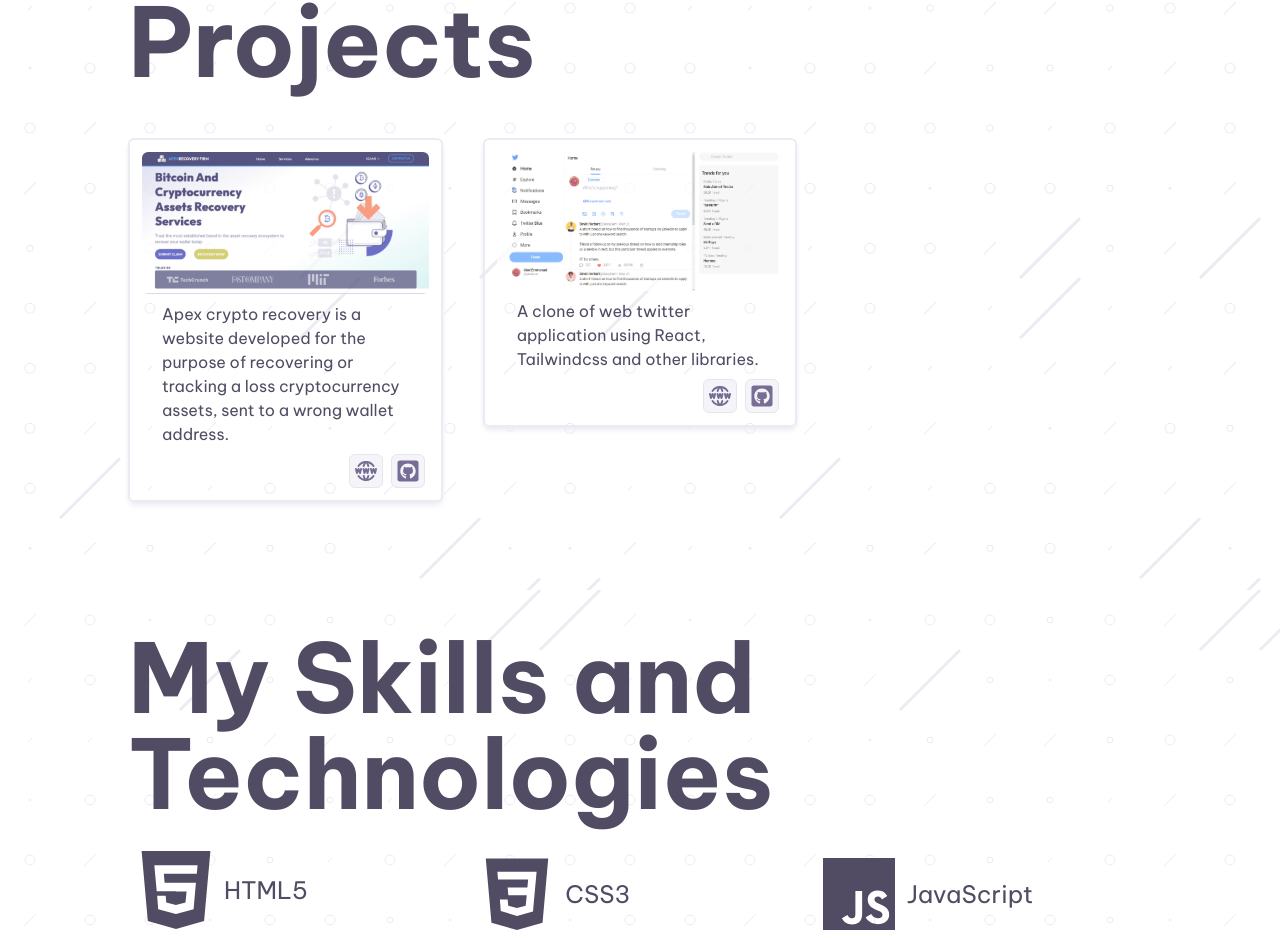
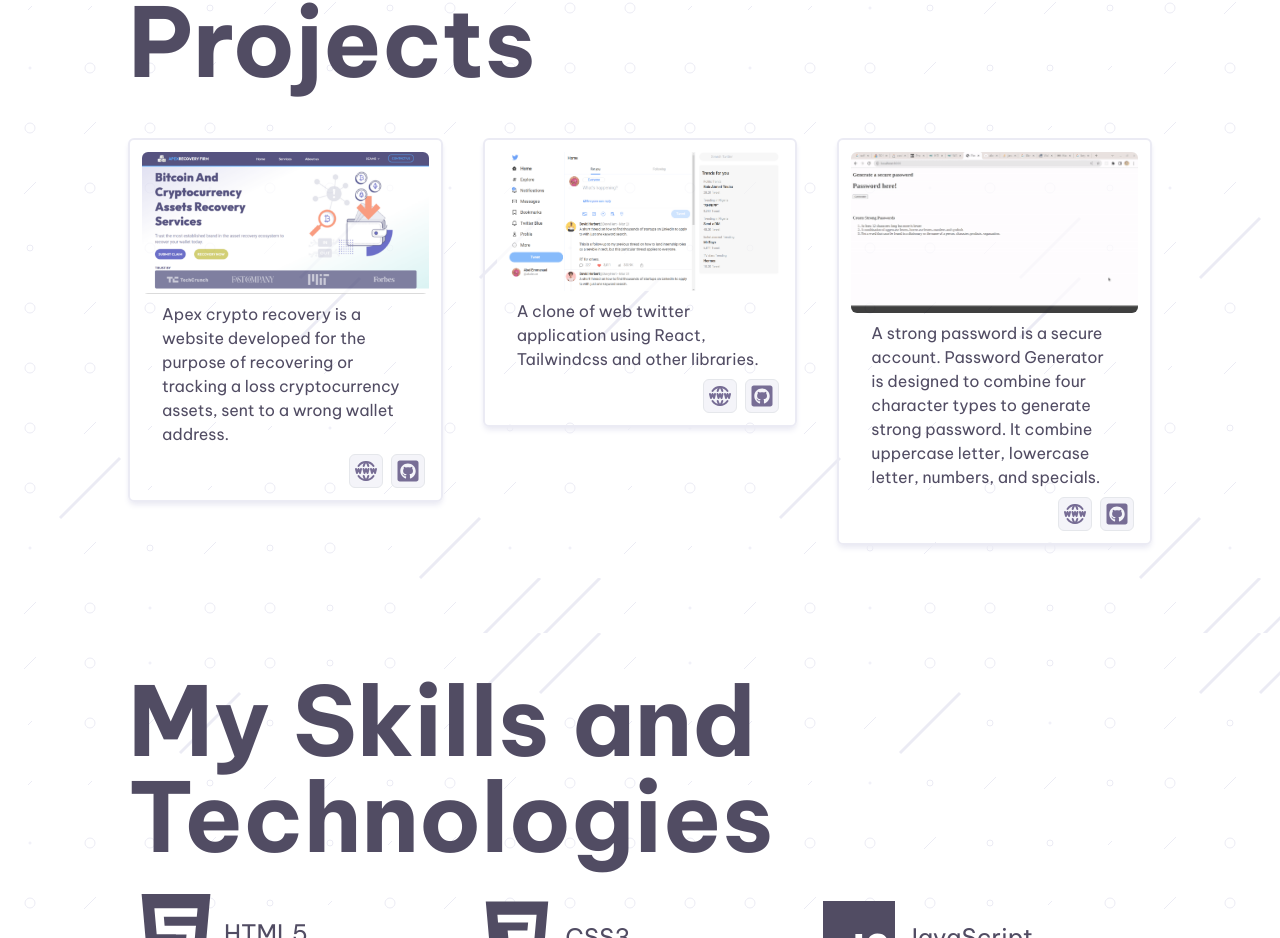
Before and after one commit to abellmanuell/my-portfolio, a React (Vite) app: page / in a window 1280 px wide. Shown: the part 1726-2664 px from the top of the page. Built offline with nearby package versions, Linux system fonts and the light colour scheme.

Commit message:
chore: add a project.

```diff
--- a/src/component/projectList.js
+++ b/src/component/projectList.js
@@ -17,4 +17,12 @@ export const productList = [
     webSiteURL: "https://twitterc-lone.netlify.app/",
     sourceCodeURL: "https://github.com/abellmanuell/twitter-clone-",
   },
+  {
+    id: time,
+    img: "/pgenerator.gif",
+    description:
+      "A strong password is a secure account. Password Generator is designed to combine four character types to generate strong password. It combine uppercase letter, lowercase letter, numbers, and specials.",
+    webSiteURL: "https://passcodes-generator.netlify.app/",
+    sourceCodeURL: "https://github.com/abellmanuell/password-generator",
+  },
 ];
```
Also changed, not shown: public/pgenerator.gif (added).
